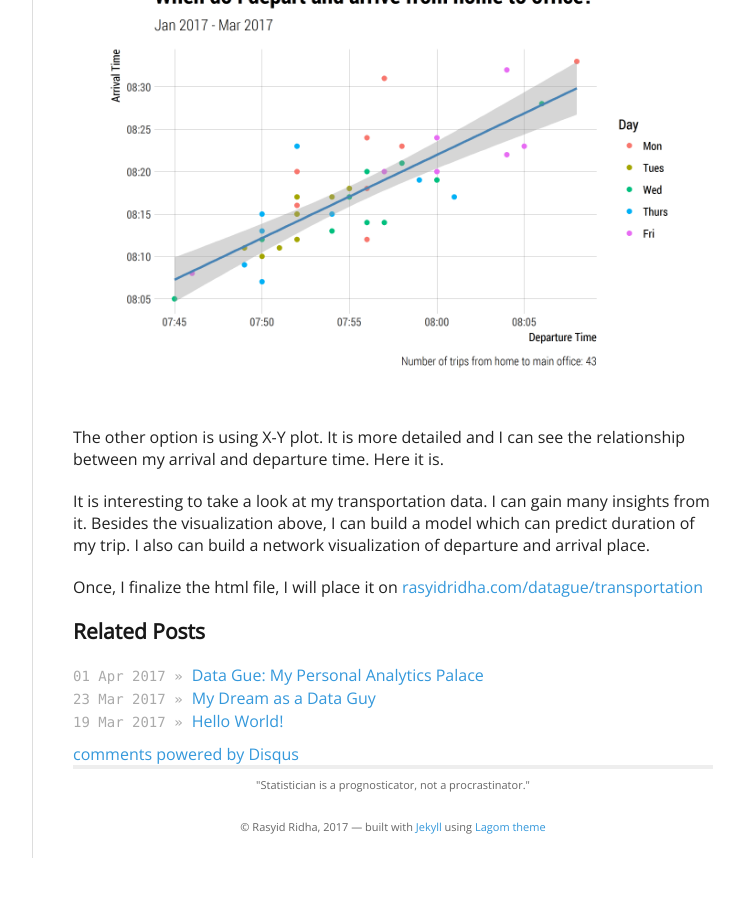
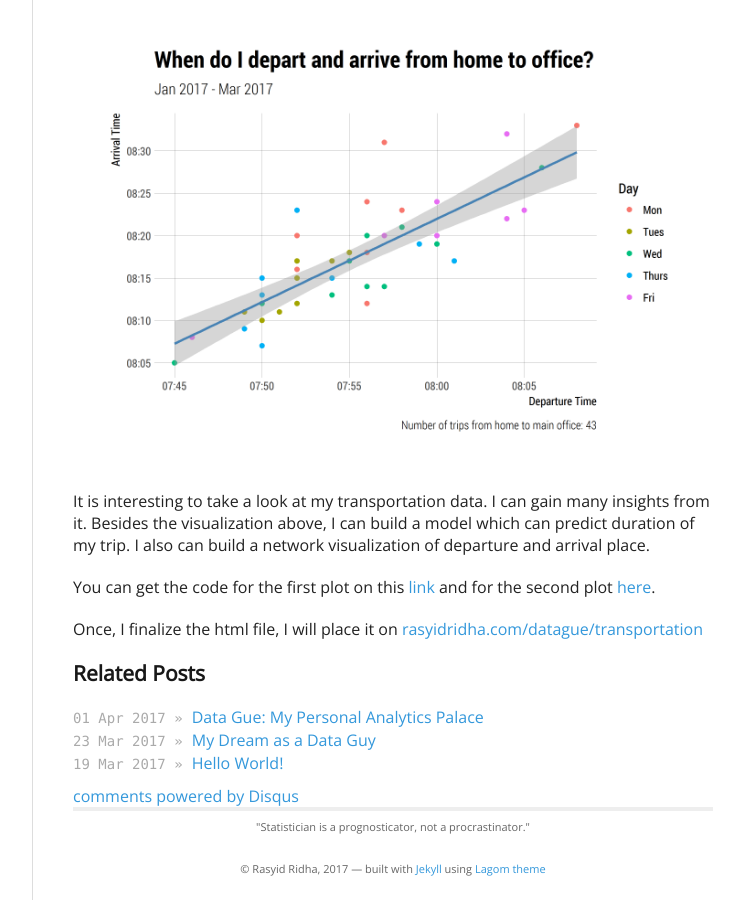
Before and after one commit to rasyidstat/rasyidstat.github.io, a Jekyll site: the page built from _posts/2017-04-14-first-look-at-my-commuting-data.md, in a window 1280 px wide and 900 px high, scrolled down 953 px. Shown: the whole window, without its empty margins (378-1122 px from the left). Built offline with Jekyll 4.4.1, drawn with Linux system fonts in a browser that asks for light colours; nearby versions of some CDN libraries; comment, search, counter and statistics services are not loaded; before the commit the page ends 1811 px from its top, so only the background shows below that.

Commit message:
Update 2017-04-14-first-look-at-my-commuting-data.md

```diff
--- a/_posts/2017-04-14-first-look-at-my-commuting-data.md
+++ b/_posts/2017-04-14-first-look-at-my-commuting-data.md
@@ -20,10 +20,12 @@
 
 I love that visualization. It is minimal, simple and elegant. Unfortunately, I made a mistake because the plot is not appropriate to use. My data is paired between observation and that's why placing both arrival and departure is not suggested. It can make a confusion since there is an intersection between departure and arrival distribution. The right way is to seperate departure and arrival distribution in different plot.
 
+The other option is using X-Y plot. It is more detailed and I can see the relationship between my arrival and departure time. Here it is.
+
 <img src="/images/dep-arr-2-1.png">
-
-The other option is using X-Y plot. It is more detailed and I can see the relationship between my arrival and departure time. Here it is.
 
 It is interesting to take a look at my transportation data. I can gain many insights from it. Besides the visualization above, I can build a model which can predict duration of my trip. I also can build a network visualization of departure and arrival place.
 
+You can get the code for the first plot on this [link](https://gist.github.com/rasyidstat/072d050c360659f710c6f83b90120e9e) and for the second plot [here](https://gist.github.com/rasyidstat/03f31381b4ddf64041398ba7f3372337).
+
 Once, I finalize the html file, I will place it on [rasyidridha.com/datague/transportation](http://rasyidridha.com/datague/transportation)
```
